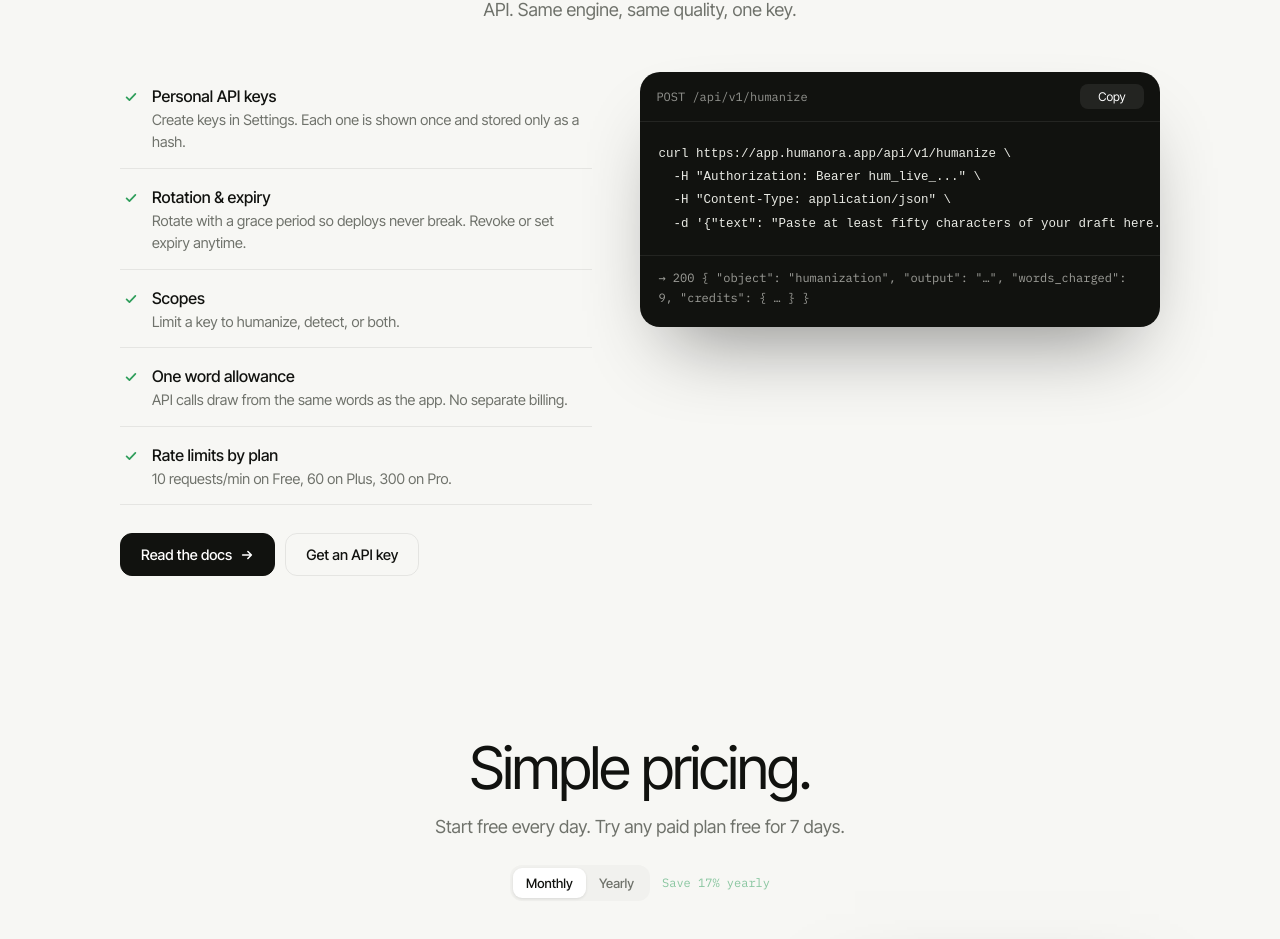
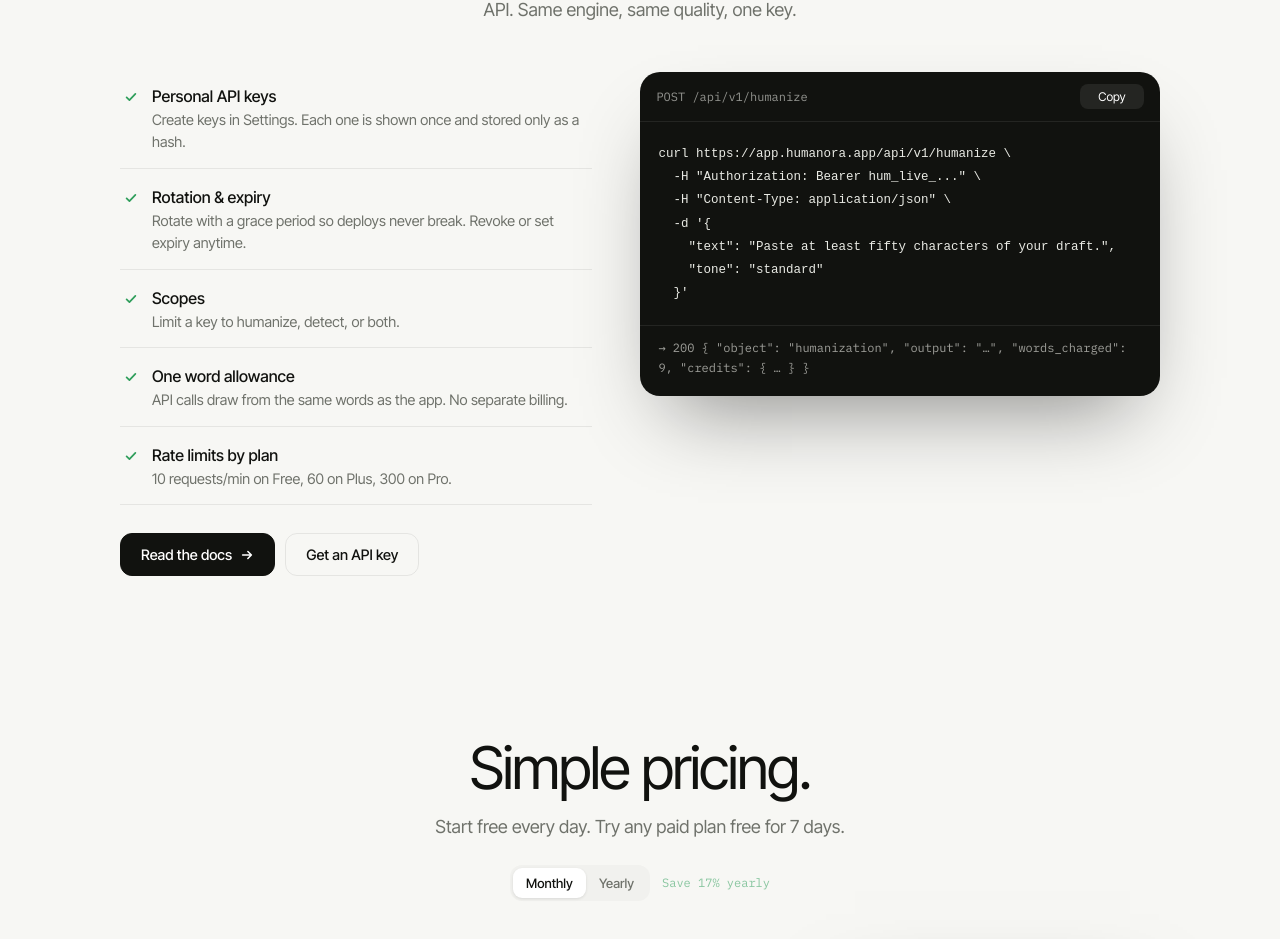
Before and after one commit to PawanOzha/Humanly, a Next.js app: page / in a window 1280 px wide. Shown: the part 4549-5488 px from the top of the page. Built offline with nearby package versions, Linux system fonts and the light colour scheme; no server answers.

Commit message:
API example: wrap JSON body

```diff
--- a/components/sections/api.tsx
+++ b/components/sections/api.tsx
@@ -12,7 +12,10 @@
 const CURL = `curl https://app.humanora.app/api/v1/humanize \\
   -H "Authorization: Bearer hum_live_..." \\
   -H "Content-Type: application/json" \\
-  -d '{"text": "Paste at least fifty characters of your draft here.", "tone": "standard"}'`;
+  -d '{
+    "text": "Paste at least fifty characters of your draft.",
+    "tone": "standard"
+  }'`;
 
 const r = API_LIMITS.ratePerMin;
 const FEATURES = [
```
